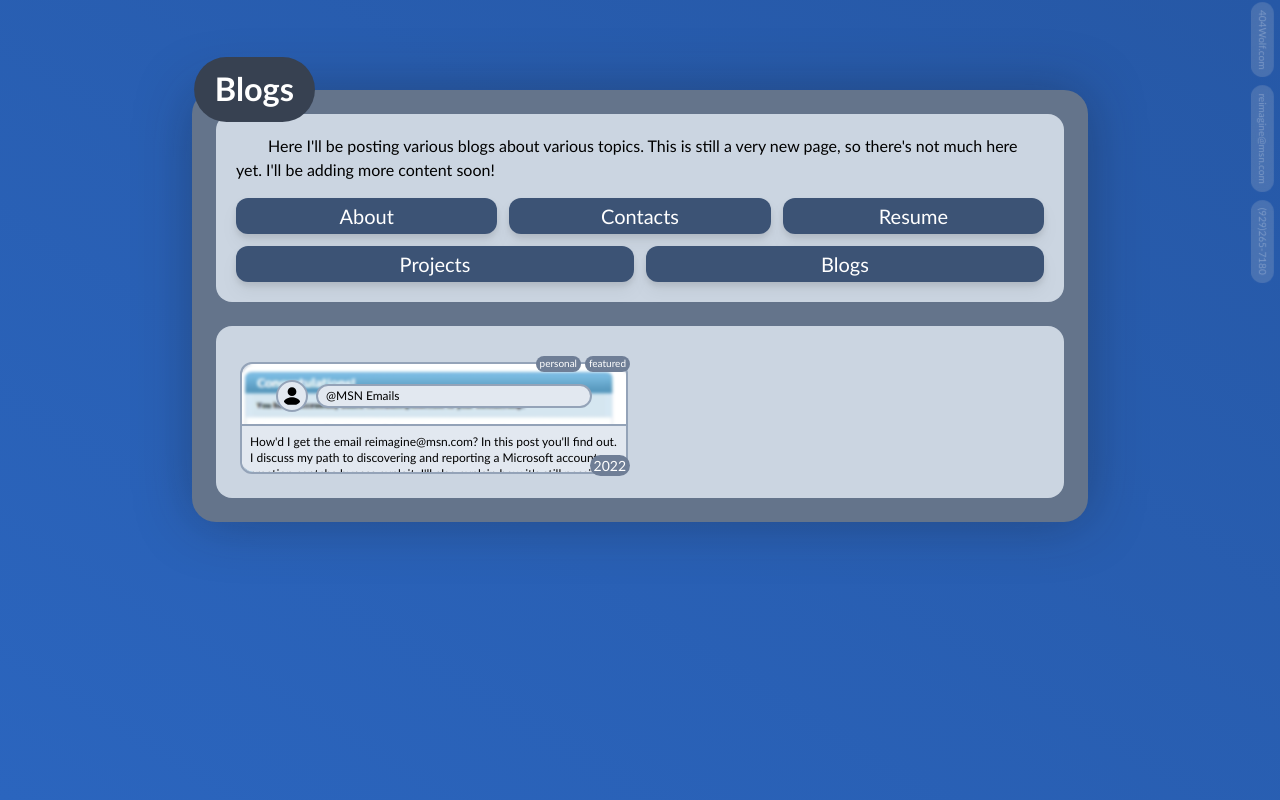
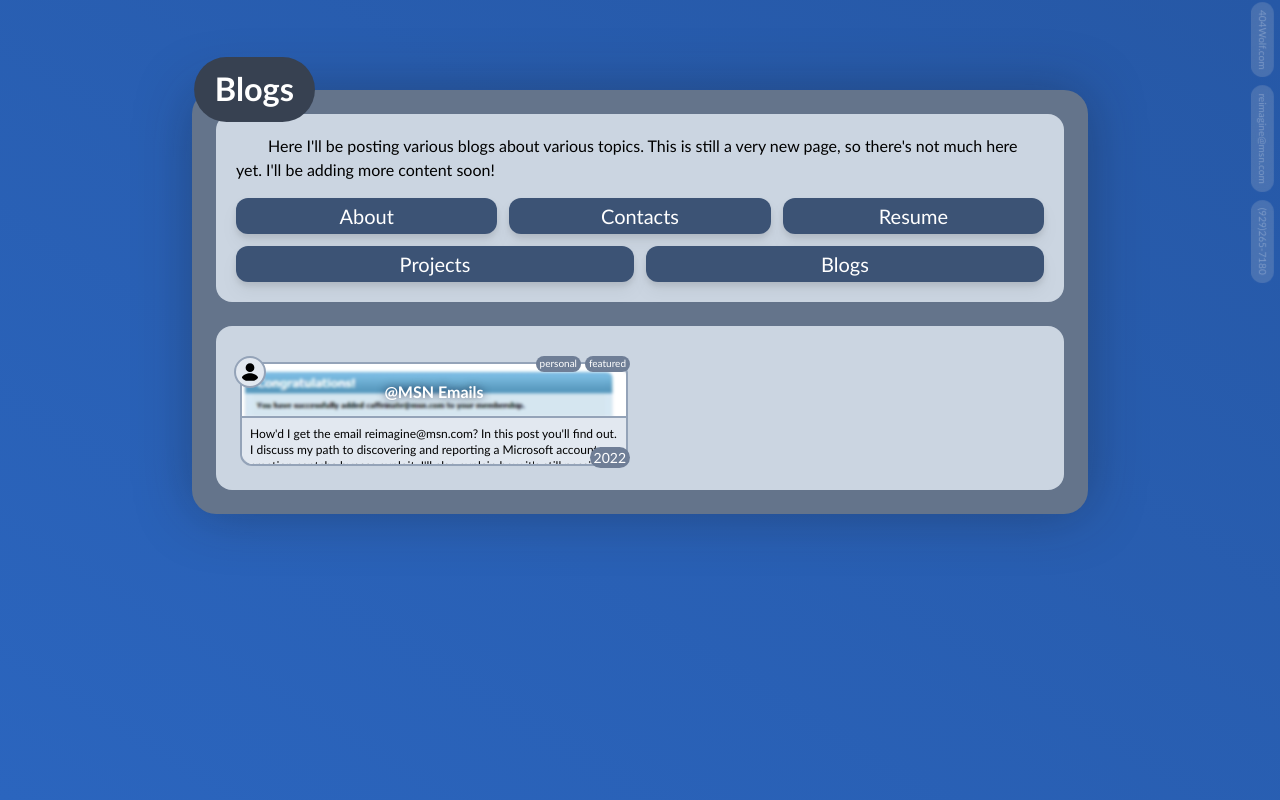
Before and after one commit to 404Wolf/404Wolf.com, a Next.js app: page /posts/blogs in a window 1280 px wide. Built offline with nearby package versions, Linux system fonts and the light colour scheme.

Commit message:
Change post title format

```diff
--- a/src/components/posts/ExtendedPostCard.tsx
+++ b/src/components/posts/ExtendedPostCard.tsx
@@ -30,6 +30,8 @@ const ExtendedPostCard = ({ post, tags }: ExtendedPostCardProps) => {
     }
 
     return (
+        <Link href={post.path}>
+            <div className="relative container">
                 <div className="border-slate-400 border-2 rounded-xl duration-100 hover:drop-shadow-md relative">
                     <div
                         style={{ backgroundColor: tagColor }}
@@ -37,6 +39,8 @@ const ExtendedPostCard = ({ post, tags }: ExtendedPostCardProps) => {
                     >
                         {post.date}
                     </div>
+
+                    <div className="absolute -top-4 -left-4 z-50 p-2">{postIcon}</div>
 
                     <div className="z-50 flex flex-row gap-x-1 h-4 absolute right-0 top-0 -translate-y-3">
                         {tags?.map((tag) => (
@@ -51,12 +55,12 @@ const ExtendedPostCard = ({ post, tags }: ExtendedPostCardProps) => {
                         style={{ backgroundImage: `url('${post.covers[0]}')` }}
                     >
                         <div className="backdrop-blur-[1.5px] rounded-xl container relative p-2 py-4 relative container">
-                    <div className="flex gap-x-2 items-center justify-center">
-                        {postIcon}
-                        <h2 className="w-[75%] text-[12px] bg-slate-200 px-2 py-px rounded-full border-2 border-slate-400">
+                            <h2
+                                className="text-white font-bold mx-auto text-center"
+                                style={{ textShadow: "0 0 8px rgba(0, 0, 40, .8)" }}
+                            >
                                 {post.name}
                             </h2>
-                    </div>
 
                             <div className="rounded-bl-xl rounded-br-xl -m-2 -mb-4 -mt-1 p-4">
                                 <p className="text-xs h-12 overflow-y-hidden bg-slate-200 -mx-4 -mb-4 rounded-bl-xl rounded-br-xl p-2 border-t-2 border-slate-400">
@@ -66,6 +70,8 @@ const ExtendedPostCard = ({ post, tags }: ExtendedPostCardProps) => {
                         </div>
                     </div>
                 </div>
+            </div>
+        </Link>
     );
 };
 
```
Lines whose indentation alone changed are shown as unchanged.
